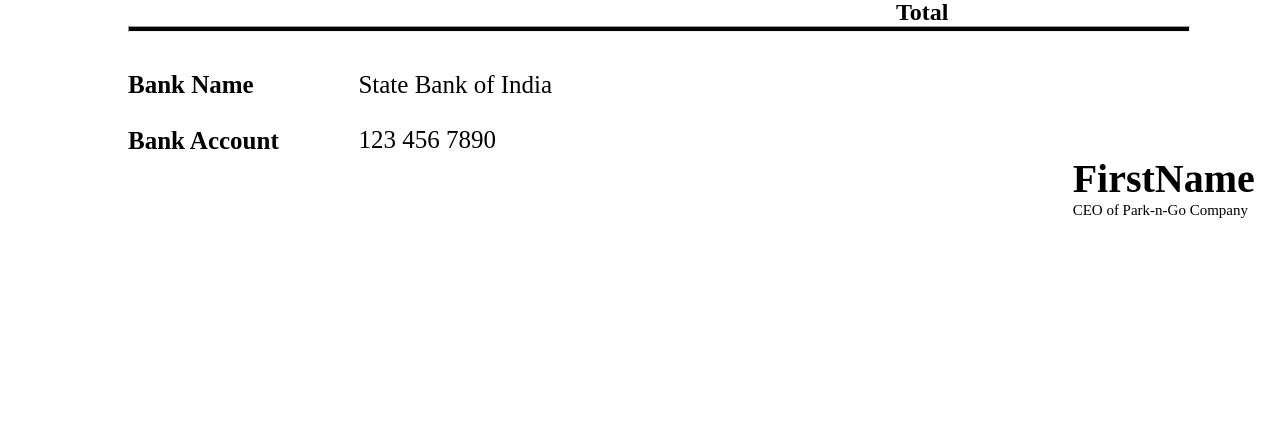
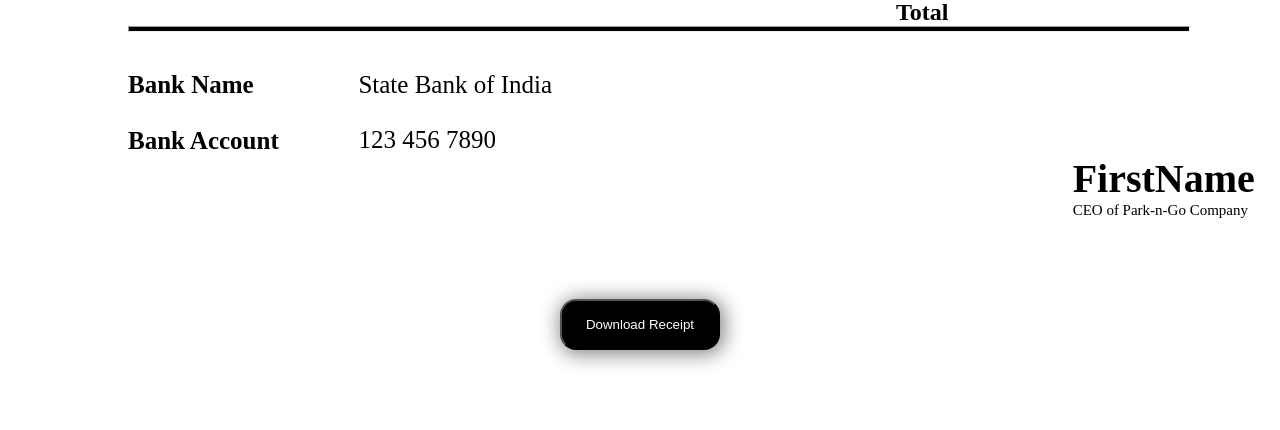
Before and after one commit to pooranjoyb/Park-n-Go, a Python web app: template park-n-go/template/index.html in a window 1280 px wide. Shown: the part 623-1053 px from the top of the page. Before the commit the page ends 841 px from the top, so only its background shows below. Run offline with Jinja, Linux system fonts and the light colour scheme; the template is opened without the code that fills it, so the values that code supplies are empty; some libraries are stand-ins or nearby versions.

Commit message:
Added Download receipt button

```diff
--- a/park-n-go/template/index.html
+++ b/park-n-go/template/index.html
@@ -6,6 +6,8 @@
     <meta http-equiv="X-UA-Compatible" content="IE=edge">
     <meta name="viewport" content="width=device-width, initial-scale=1.0">
     <title>Receipt</title>
+    <script src="https://cdnjs.cloudflare.com/ajax/libs/jspdf/2.5.1/jspdf.umd.min.js "></script>
+    <script src="https://cdnjs.cloudflare.com/ajax/libs/html2canvas/1.4.1/html2canvas.min.js"></script>
     <style>
         @media print, screen and (min-width:1240px) {
             * {
@@ -165,11 +167,29 @@
                 margin-left: 82%;
                 font-size: 15px;
             }
+
+            .download {
+                margin: 5rem;
+                background-color: black;
+                color: white;
+                padding: 1rem 1.5rem 1rem 1.5rem;
+                border-radius: 1rem;
+                text-decoration: none;
+                cursor: pointer;
+                box-shadow: 2px 2px 20px 2px grey;
+
+            }
+
+            #btn-container {
+                display: flex;
+                align-items: center;
+                justify-content: center;
+            }
         }
     </style>
 </head>
 
-<body>
+<body id="body1">
     <div id="top">
         <p class="top_p_1">+91 1234567890</p>
         <p class="top_p_2">parkngo@hotmail.com</p>
@@ -237,6 +257,26 @@
         </b>
         <p id="ceo">CEO of Park-n-Go Company</p>
     </div>
+    <div id="btn-container">
+        <button class="download" onclick="print()">Download Receipt</button>
+    </div>
 </body>
 
+<script>
+    window.jsPDF = window.jspdf.jsPDF;
+    var docPDF = new jsPDF();
+    function print() {
+        var elementHTML = document.querySelector("#body1");
+        docPDF.html(elementHTML, {
+            callback: function (docPDF) {
+                docPDF.save('Receipt');
+            },
+            x: 15,
+            y: 15,
+            width: 180,
+            windowWidth: 1200
+        });
+    }
+</script>
+
 </html>
```
